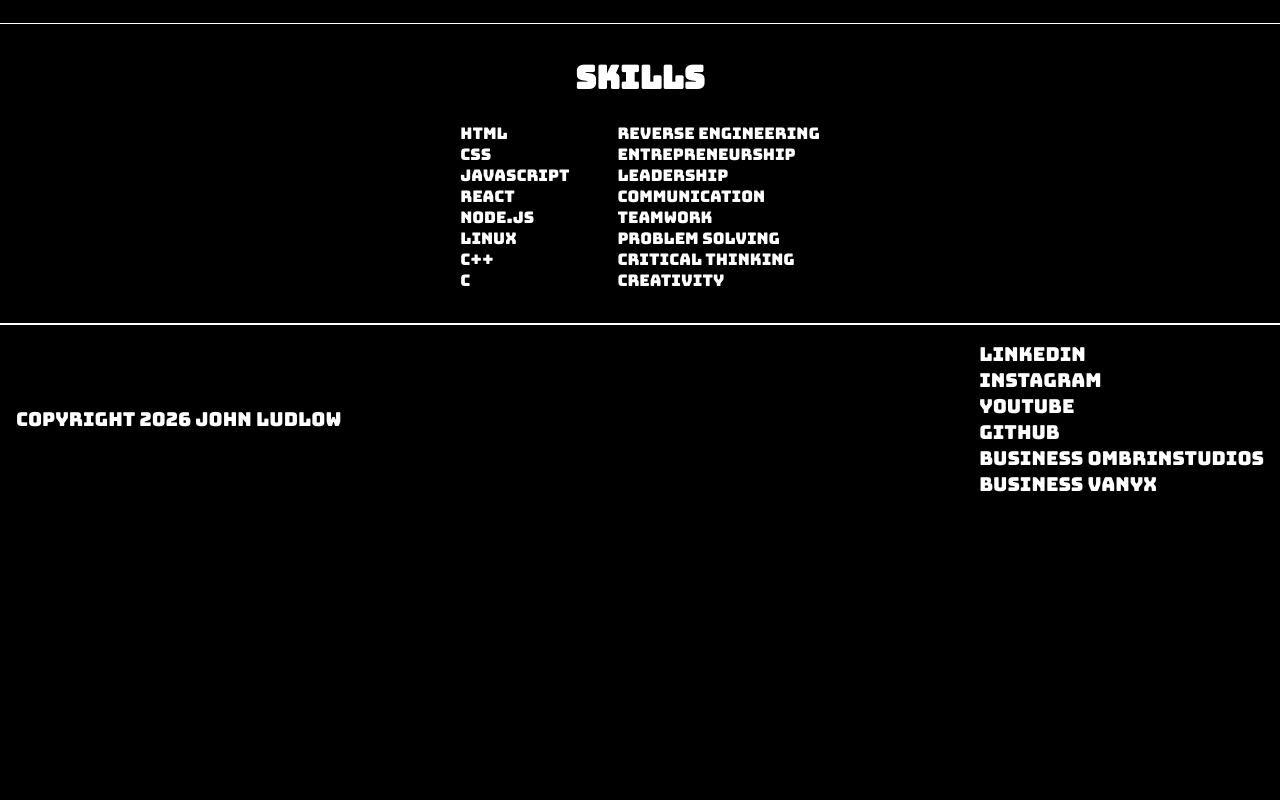
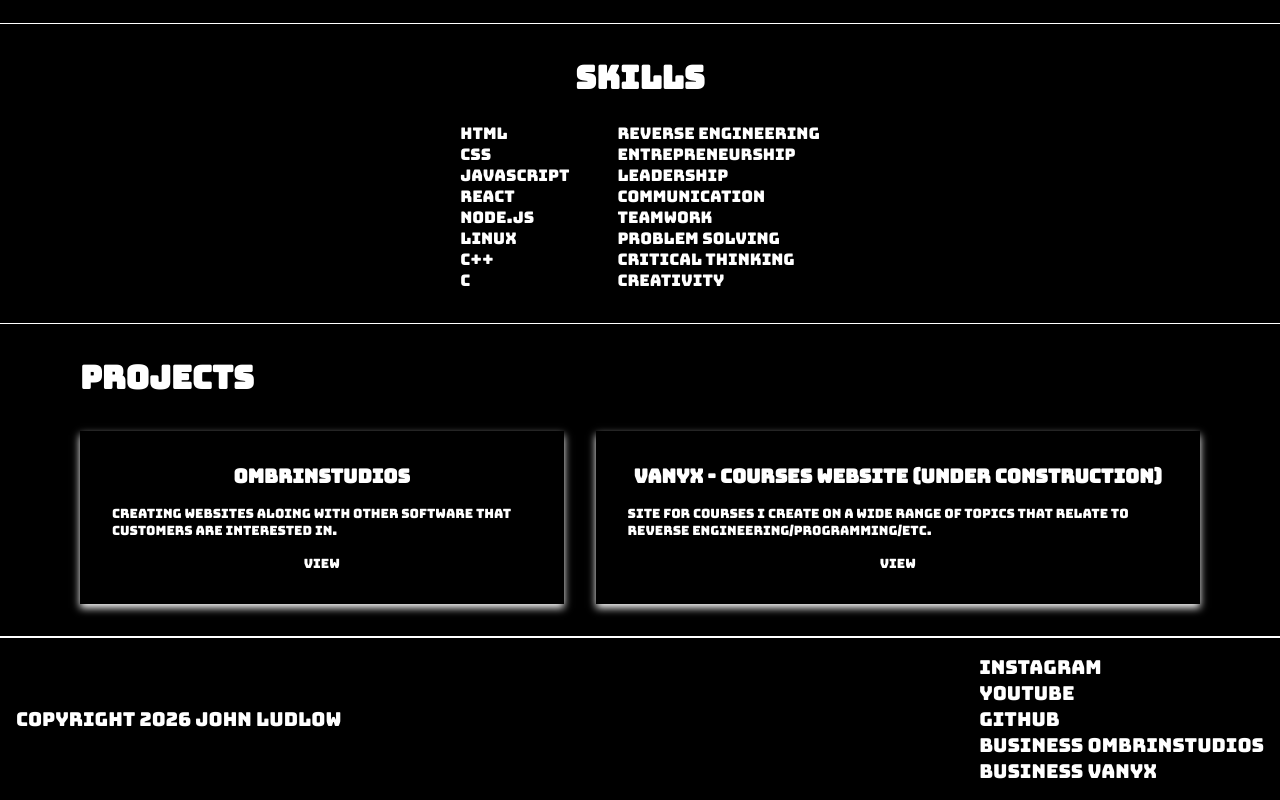
Before and after one commit to Einvy/react-portfolio, a React (Create React App) app: page / in a window 1280 px wide. Shown: the part 361-1161 px from the top of the page. Before the commit the page ends 874 px from the top, so only its background shows below. Built offline with nearby package versions, Linux system fonts and the light colour scheme; a web font is replaced by a local one.

Commit message:
Big changes like adding more detail to things including the projects section of the page

```diff
--- a/src/Components/App.jsx
+++ b/src/Components/App.jsx
@@ -3,12 +3,14 @@ import Header from "./Header";
 import Footer from "./Footer";
 import Body from "./Body";
 import Skills from "./Skills";
+import Projects from "./Projects";
 function App() {
   return (
     <div>
-      <Header title="Under construction... coming soon" />
+      <Header title="Under Construction" />
       <Body />
       <Skills />
+      <Projects />
       <Footer />
     </div>
   );
--- a/src/Components/Footer.jsx
+++ b/src/Components/Footer.jsx
@@ -7,9 +7,6 @@ function Footer() {
     <footer>
       <p>Copyright {currentYear} John Ludlow</p>
       <ul>
-        <li>
-          <a href="">LinkedIn</a>
-        </li>
         <li>
           <a href="">Instagram</a>
         </li>
--- /dev/null
+++ b/src/Components/Projects.jsx
@@ -0,0 +1,30 @@
+import React from "react";
+
+function Projects() {
+  return (
+    <section className="Projects" aria-labelledby="projects-heading">
+      <h2 id="projects-heading">Projects</h2>
+      <div className="Project-title">
+        <div className="Project-inner">
+          <h3>OmbrinStudios</h3>
+          <p>
+            Creating websites aloing with other software that customers are
+            interested in.
+          </p>
+          <a href="#">View</a>
+        </div>
+
+        <div className="Project-inner">
+          <h3>Vanyx - Courses Website (under construction)</h3>
+          <p>
+            Site for courses I create on a wide range of topics that relate to
+            reverse engineering/programming/etc.
+          </p>
+          <a href="#">View</a>
+        </div>
+      </div>
+    </section>
+  );
+}
+
+export default Projects;
--- a/src/styles.css
+++ b/src/styles.css
@@ -113,3 +113,49 @@ footer a {
   font-size: 1.2rem;
 }
 /* End */
+
+/* Projects */
+.Projects {
+  display: flex;
+  flex-direction: column;
+  padding: 2rem 5rem;
+  border-bottom: 1px solid white;
+}
+
+.Projects h2 {
+  font-size: 2rem;
+  font-weight: bold;
+  margin-bottom: 2rem;
+}
+
+.Project-title {
+  display: flex;
+  align-items: stretch;
+  justify-content: space-between;
+  gap: 2rem;
+}
+
+.Project-title h3 {
+  font-size: 1.2rem;
+  font-weight: bold;
+}
+
+.Project-title p {
+  font-size: 0.8rem;
+}
+
+.Project-title a {
+  font-size: 0.8rem;
+}
+
+.Project-inner {
+  display: flex;
+  flex-direction: column;
+  align-items: center;
+  justify-content: center;
+  padding: 2rem;
+  gap: 1rem;
+  box-shadow: 0 4px 8px 0 rgb(251, 251, 251);
+  transition: 0.3s;
+}
+/* End */
```
